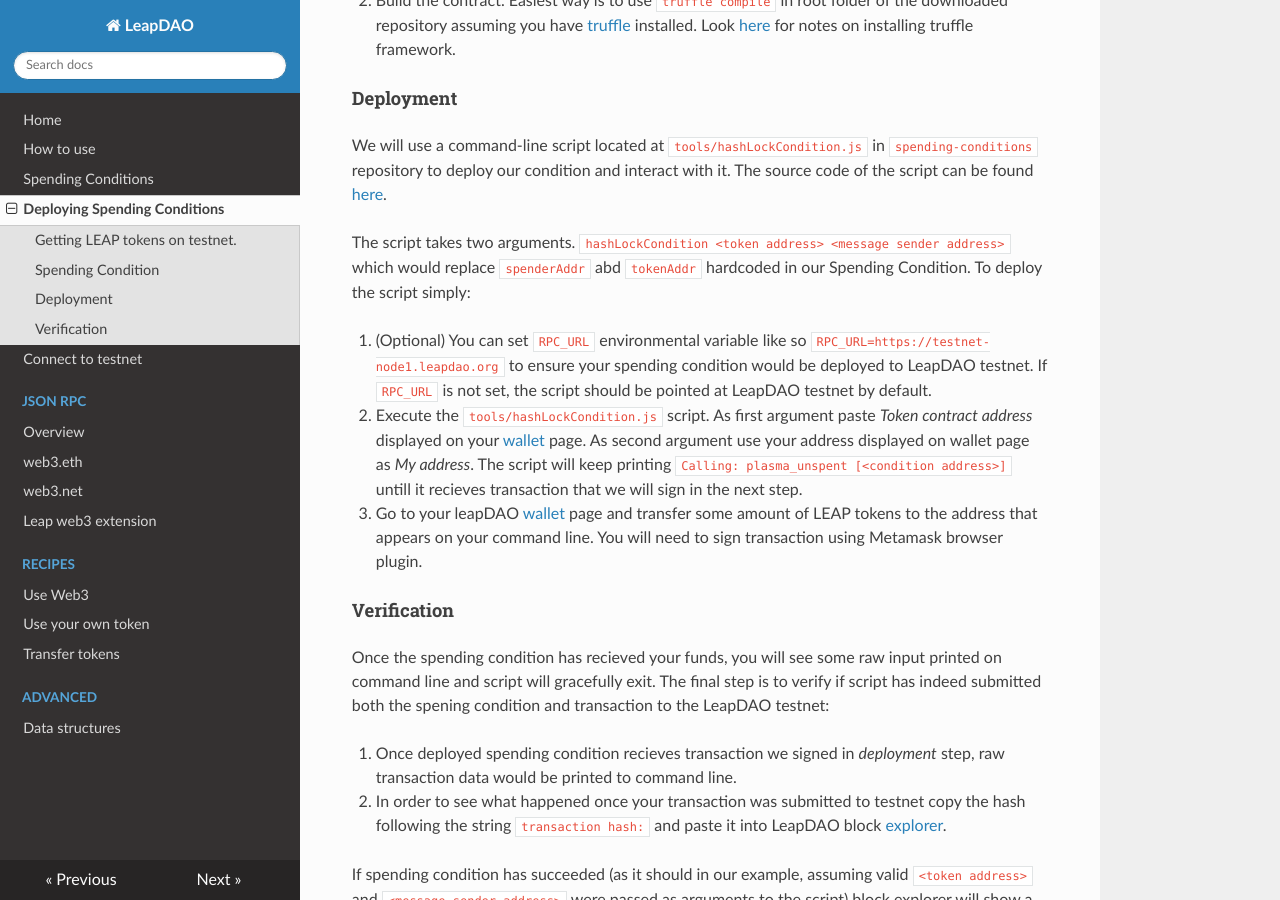
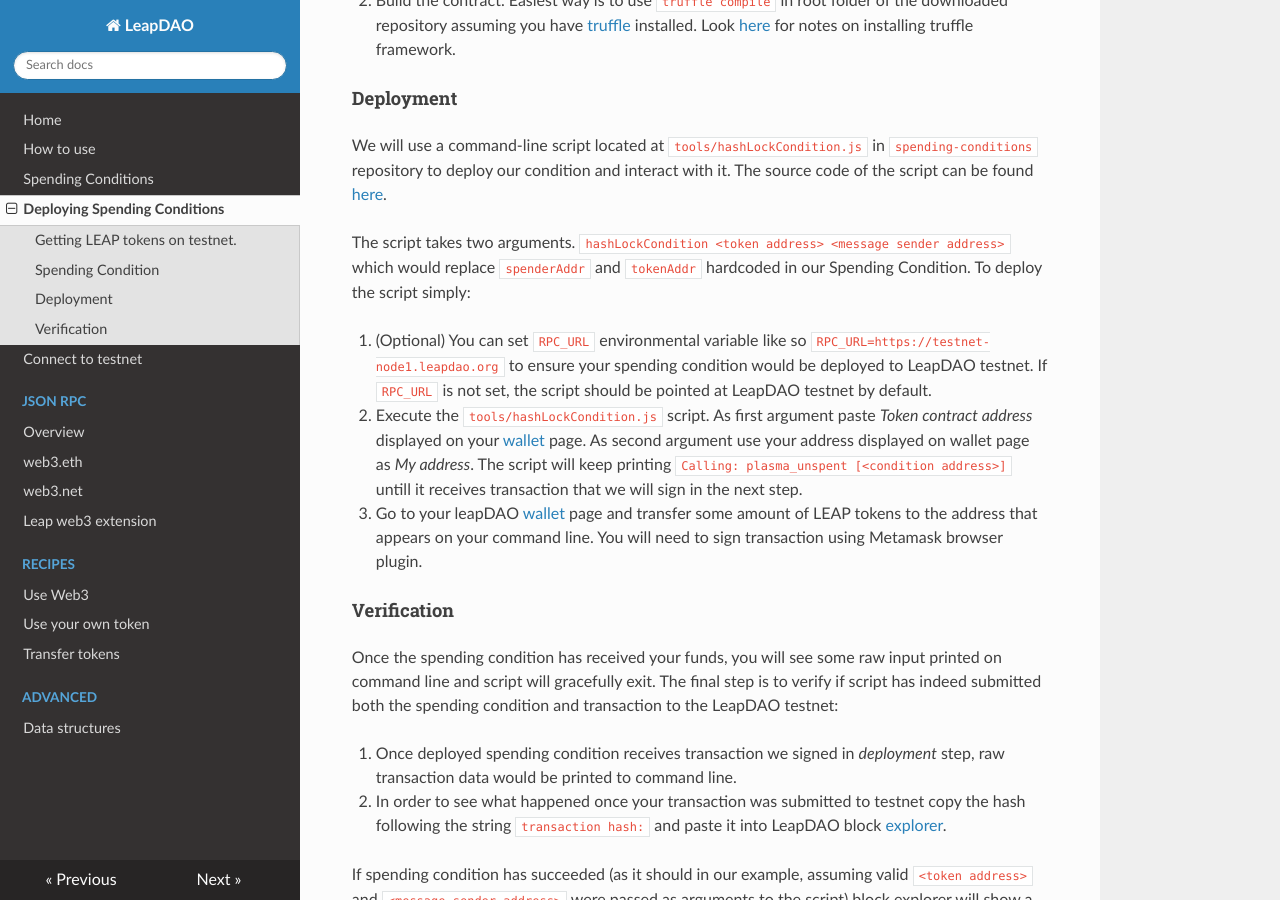
Before and after one commit to leapdao/docs, an MkDocs documentation site: the page built from docs/spending-tutorial.md, in a window 1280 px wide and 900 px high, scrolled down 822 px. Built offline with MkDocs 1.6.1, drawn with Linux system fonts in a browser that asks for light colours; nearby versions of some CDN libraries.

Commit message:
Fixed embarrassing typos

```diff
--- a/docs/spending-tutorial.md
+++ b/docs/spending-tutorial.md
@@ -34,17 +34,17 @@ In this part, we would take a look at an example spending condition and compile
 We will use a command-line script located at `tools/hashLockCondition.js` in `spending-conditions` repository to deploy our condition and interact with it. The source code of the script can be found [here](
  https://github.com/leapdao/spending-conditions/blob/master/tools/hashLockCondition.js).
 
-The script takes two arguments. `hashLockCondition <token address> <message sender address>` which would replace `spenderAddr` abd `tokenAddr` hardcoded in our Spending Condition. To deploy the script simply:
+The script takes two arguments. `hashLockCondition <token address> <message sender address>` which would replace `spenderAddr` and `tokenAddr` hardcoded in our Spending Condition. To deploy the script simply:
 
 1. (Optional) You can set `RPC_URL` environmental variable like so `RPC_URL=https://testnet-node1.leapdao.org` to ensure your spending condition would be deployed to LeapDAO testnet. If `RPC_URL` is not set, the script should be pointed at LeapDAO testnet by default.
-2. Execute the `tools/hashLockCondition.js` script. As first argument paste *Token contract address* displayed on your [wallet](https://testnet.leapdao.org/wallet) page. As second argument use your address displayed on wallet page as *My address*. The script will keep printing `Calling: plasma_unspent [<condition address>]` untill it recieves transaction that we will sign in the next step.
+2. Execute the `tools/hashLockCondition.js` script. As first argument paste *Token contract address* displayed on your [wallet](https://testnet.leapdao.org/wallet) page. As second argument use your address displayed on wallet page as *My address*. The script will keep printing `Calling: plasma_unspent [<condition address>]` untill it receives transaction that we will sign in the next step.
 3. Go to your leapDAO [wallet](https://testnet.leapdao.org/wallet) page and transfer some amount of LEAP tokens to the address that appears on your command line. You will need to sign transaction using Metamask browser plugin.
 
 #### Verification
 
-Once the spending condition has recieved your funds, you will see some raw input printed on command line and script will gracefully exit. The final step is to verify if script has indeed submitted both the spening condition and transaction to the LeapDAO testnet:
+Once the spending condition has received your funds, you will see some raw input printed on command line and script will gracefully exit. The final step is to verify if script has indeed submitted both the spending condition and transaction to the LeapDAO testnet:
 
-1. Once deployed spending condition recieves transaction we signed in *deployment* step, raw transaction data would be printed to command line.
+1. Once deployed spending condition receives transaction we signed in *deployment* step, raw transaction data would be printed to command line.
 2. In order to see what happened once your transaction was submitted to testnet copy the hash following the string `transaction hash:` and paste it into LeapDAO block [explorer](https://testnet.leapdao.org/explorer).
 
 If spending condition has succeeded (as it should in our example, assuming valid `<token address>` and `<message sender address>` were passed as arguments to the script) block explorer will show a page containing details of the transaction that was submitted.
```
Also changed, not shown: other parts of docs/spending-tutorial.md (+1 -1 lines).
